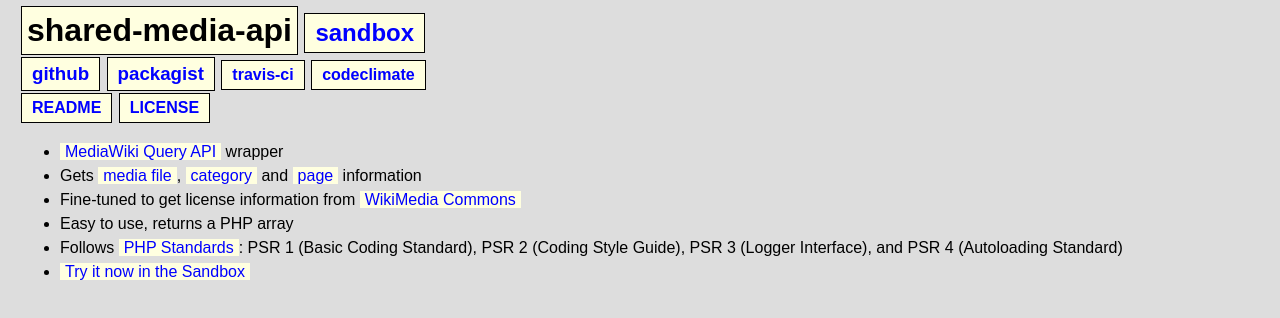
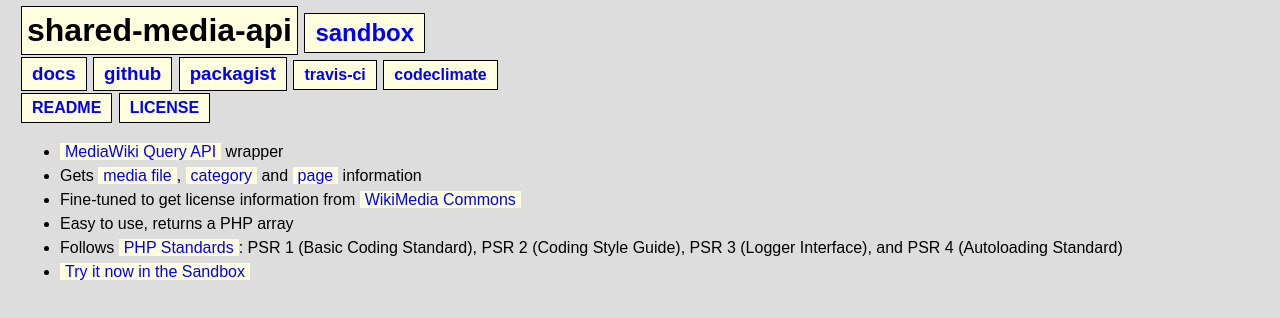
Before and after one commit to attogram/shared-media-api, a plain HTML site: page public/index.html in a window 1280 px wide. Drawn offline with Linux system fonts and the light colour scheme.

Commit message:
doc split

```diff
--- a/public/index.html
+++ b/public/index.html
@@ -1,5 +1,5 @@
 <!DOCTYPE html>
-<!-- attogram/shared-media-api - index.html - v0.9.7 -->
+<!-- attogram/shared-media-api - index.html - v0.9.8 -->
 <html>
 <head>
 <title>shared-media-api</title>
@@ -11,7 +11,9 @@
 <body>
 <h1>shared-media-api</h1>
 <h2><a href="sandbox.php">sandbox</a></h2>
+
 <br />
+<h3><a href="https://shared-media-api.readthedocs.io/">docs</a></h3>
 <h3><a target="dev" href="https://github.com/attogram/shared-media-api">github</a></h3>
 <h3><a target="dev" href="https://packagist.org/packages/attogram/shared-media-api">packagist</a></h3>
 <h4><a target="dev" href="https://travis-ci.org/attogram/shared-media-api">travis-ci</a></h4>
```
Also changed, not shown: 2 other files.
